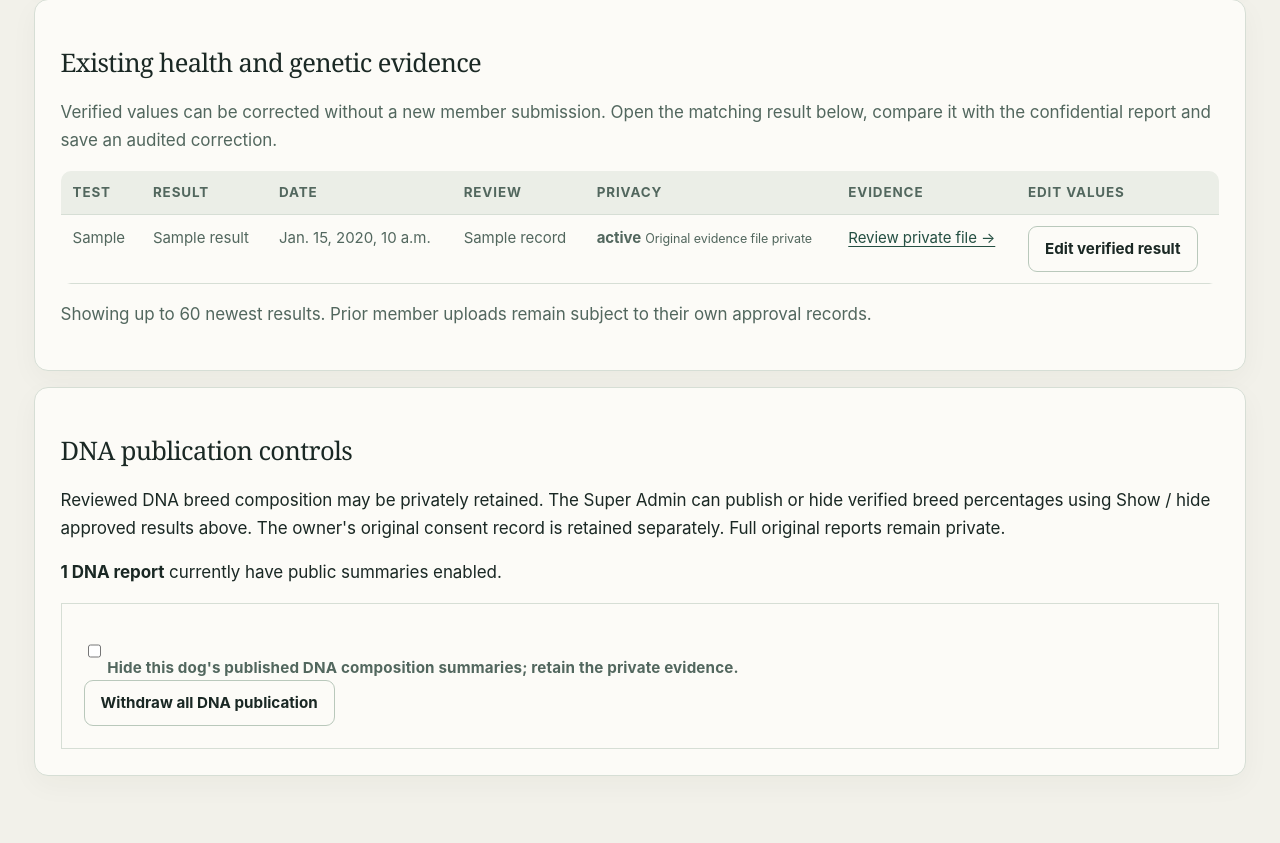
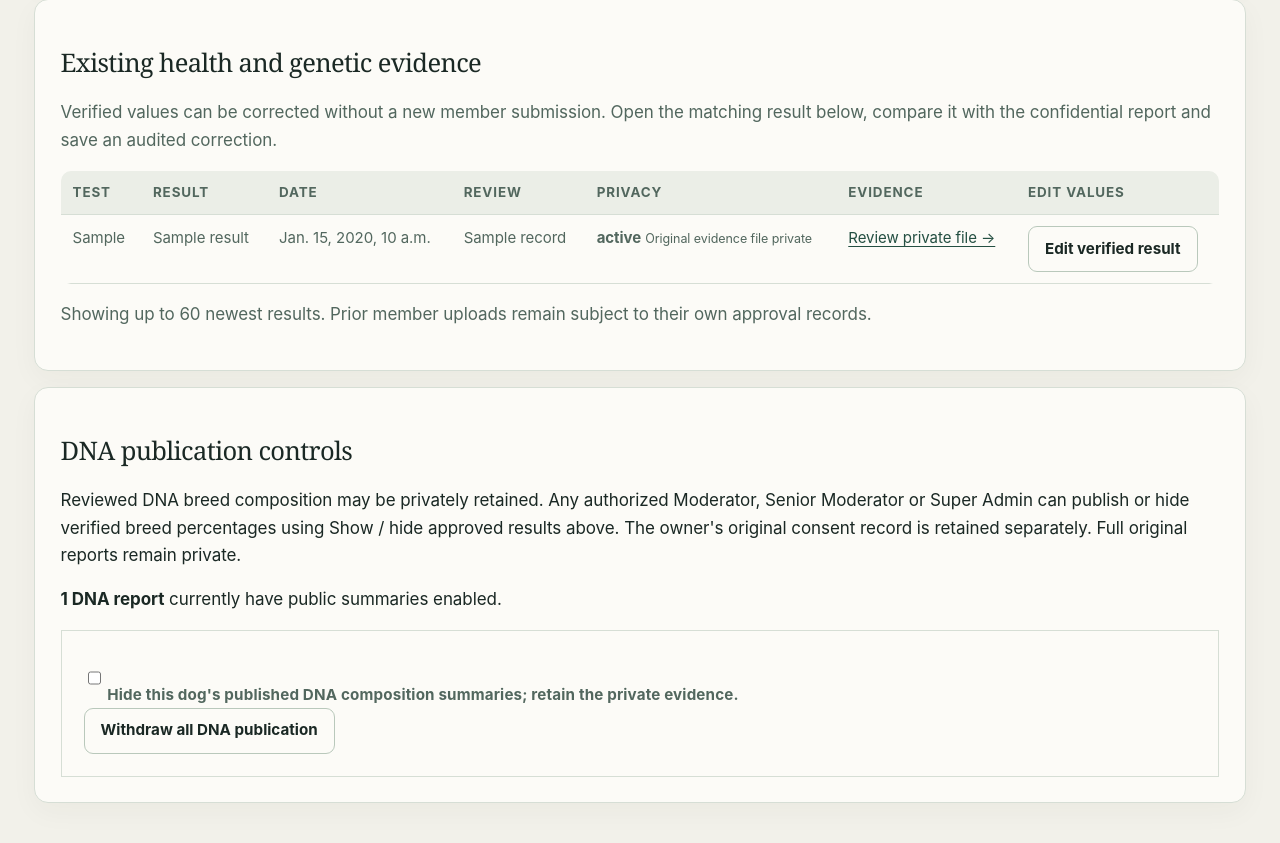
Before and after one commit to eghosa001/canecorsoancestry, a Django app: template accounts/templates/accounts/health_genetic_admin.html in a window 1280 px wide. Shown: the part 1023-1866 px from the top of the page. Run offline with Django 5.2, Linux system fonts and the light colour scheme; the template is opened without the code that fills it: most values are stand-ins (such as "Sample title", 1, 10 or a date in 2020).

Commit message:
Remove obsolete Super Admin-only publication instruction

```diff
--- a/accounts/templates/accounts/health_genetic_admin.html
+++ b/accounts/templates/accounts/health_genetic_admin.html
@@ -93,7 +93,7 @@
 
     <section class="panel">
       <h2>DNA publication controls</h2>
-      <p>Reviewed DNA breed composition may be privately retained. The Super Admin can publish or hide verified breed percentages using Show / hide approved results above. The owner's original consent record is retained separately. Full original reports remain private.</p>
+      <p>Reviewed DNA breed composition may be privately retained. Any authorized Moderator, Senior Moderator or Super Admin can publish or hide verified breed percentages using Show / hide approved results above. The owner's original consent record is retained separately. Full original reports remain private.</p>
       {% if visible_dna_count %}
       <p><strong>{{ visible_dna_count }} DNA report{{ visible_dna_count|pluralize }}</strong> currently have public summaries enabled.</p>
       <form method="post" action="{% url 'accounts:health-genetic-withdraw' dog.pk %}" class="member-form">
```
